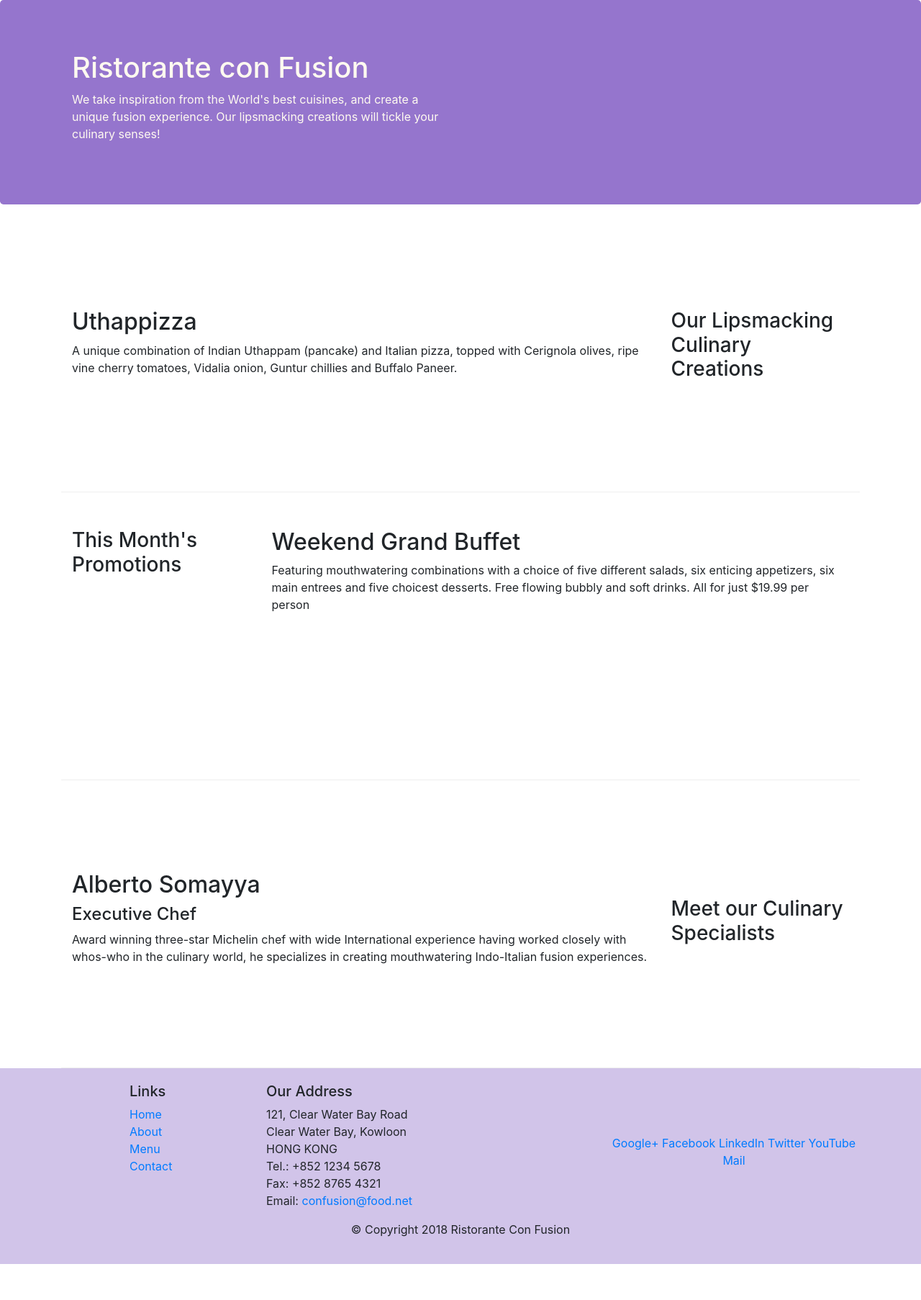
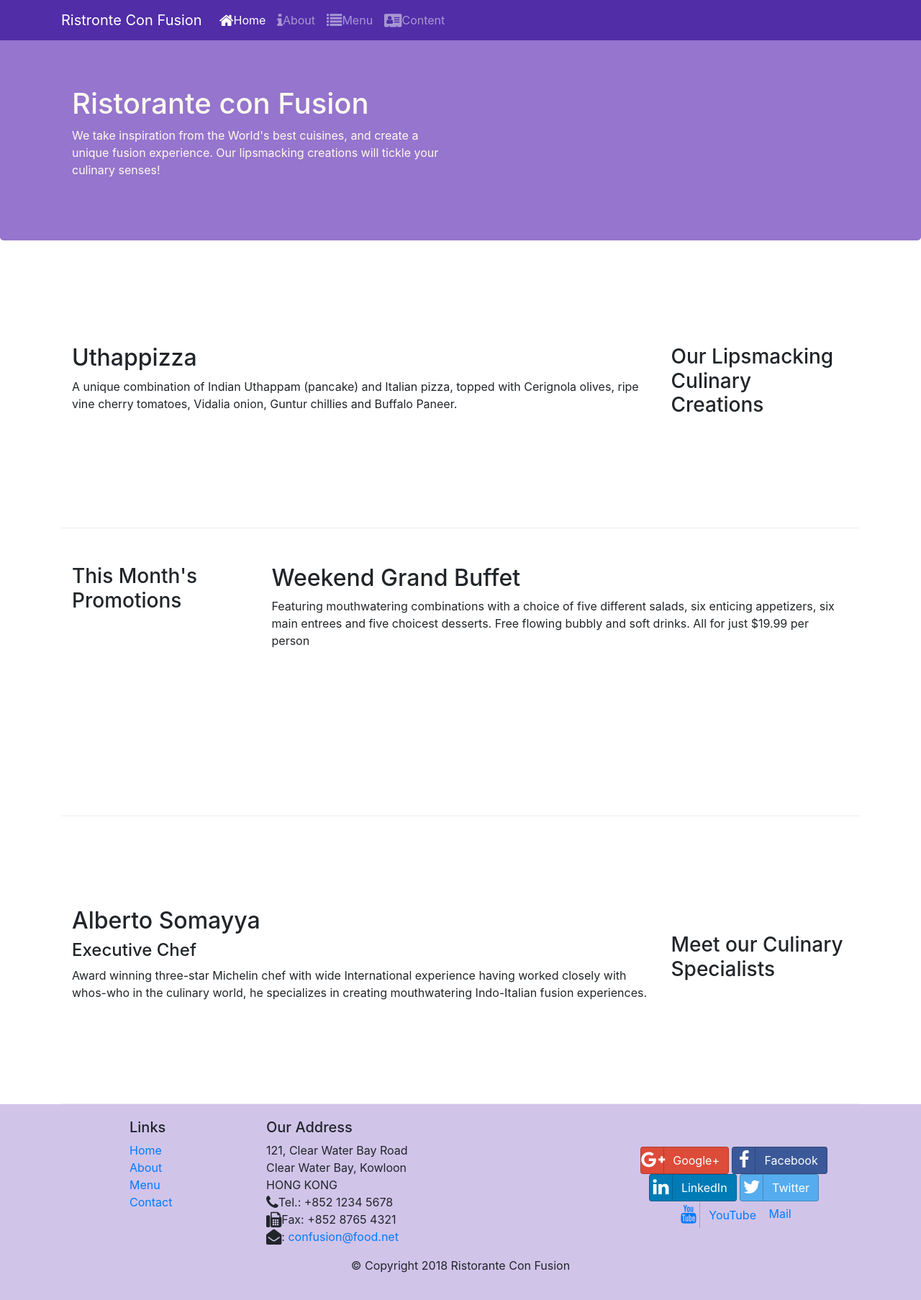
Before and after one commit to rohail321/Full-Stack-Web-Dev-with-React-Specialization, a website: page index.html in a window 1280 px wide. Shown: the whole page at 72% size. Before the commit the page ends 1756 px from the top, so only its background shows below. Drawn offline with nearby package versions, Linux system fonts and the light colour scheme.

Commit message:
icon font

```diff
--- a/css/style.css
+++ b/css/style.css
@@ -26,3 +26,10 @@
   margin: 0px;
   color: black;
 }
+body {
+  padding: 50px 0px 0px 0px;
+  z-index: 0;
+}
+.navbar-dark {
+  background-color: #512da8;
+}
--- a/index.html
+++ b/index.html
@@ -14,10 +14,55 @@
       href="node_modules/bootstrap/dist/css/bootstrap.min.css"
     />
     <link rel="stylesheet" href="/css/style.css" />
+    <link
+      rel="stylesheet"
+      href="/node_modules/font-awesome/css/font-awesome.css"
+    />
+    <link
+      rel="stylesheet"
+      href="/node_modules/bootstrap-social/bootstrap-social.css"
+    />
     <title>Ristorante Con Fusion</title>
   </head>
 
   <body>
+    <nav class="navbar navbar-dark navbar-expand-sm fixed-top">
+      <div class="container">
+        <button
+          class="navbar-toggler"
+          type="button"
+          data-toggle="collapse"
+          data-target="#Navbar"
+        >
+          <span class="navbar-toggler-icon"></span>
+        </button>
+        <a class="navbar-brand" href="#">Ristronte Con Fusion</a>
+        <div class="collapse navbar-collapse" id="Navbar">
+          <ul class="navbar-nav mr-auto">
+            <li class="nav-item active">
+              <a class="nav-link" href="#"
+                ><span class="fa fa-home fa-lg"></span>Home</a
+              >
+            </li>
+            <li class="nav-item">
+              <a class="nav-link" href="./aboutus.html"
+                ><span class="fa fa-info fa-lg"></span>About</a
+              >
+            </li>
+            <li class="nav-item">
+              <a class="nav-link" href="#"
+                ><span class="fa fa-list fa-lg"></span>Menu</a
+              >
+            </li>
+            <li class="nav-item">
+              <a class="nav-link" href="#"
+                ><span class="fa fa-address-card fa-lg"></span>Content</a
+              >
+            </li>
+          </ul>
+        </div>
+      </div>
+    </nav>
     <header class="jumbotron">
       <div class="container">
         <div class="row row-header">
@@ -88,7 +133,7 @@
             <h5>Links</h5>
             <ul class="list-unstyled">
               <li><a href="#">Home</a></li>
-              <li><a href="#">About</a></li>
+              <li><a href="./aboutus.html">About</a></li>
               <li><a href="#">Menu</a></li>
               <li><a href="#">Contact</a></li>
             </ul>
@@ -99,18 +144,33 @@
               121, Clear Water Bay Road<br />
               Clear Water Bay, Kowloon<br />
               HONG KONG<br />
-              Tel.: +852 1234 5678<br />
-              Fax: +852 8765 4321<br />
-              Email: <a href="mailto:confusion@food.net">confusion@food.net</a>
+              <i class="fa fa-phone fa-lg"></i>Tel.: +852 1234 5678<br />
+              <i class="fa fa-fax fa-lg"></i>Fax: +852 8765 4321<br />
+              <i class="fa fa-envelope-open fa-lg"></i>:
+              <a href="mailto:confusion@food.net">confusion@food.net</a>
             </address>
           </div>
           <div class="col-12 col-sm-4 align-self-center">
             <div class="text-center">
-              <a href="http://google.com/+">Google+</a>
-              <a href="http://www.facebook.com/profile.php?id=">Facebook</a>
-              <a href="http://www.linkedin.com/in/">LinkedIn</a>
-              <a href="http://twitter.com/">Twitter</a>
-              <a href="http://youtube.com/">YouTube</a>
+              <a class="btn btn-social btn-google" href="http://google.com/+"
+                ><i class="fa fa-google-plus fa-lg"></i>Google+</a
+              >
+              <a
+                class="btn btn-social btn-facebook"
+                href="http://www.facebook.com/profile.php?id="
+                ><i class="fa fa-facebook fa-lg"></i>Facebook</a
+              >
+              <a
+                class="btn btn-social btn-linkedin"
+                href="http://www.linkedin.com/in/"
+                ><i class="fa fa-linkedin fa-lg"></i>LinkedIn</a
+              >
+              <a class="btn btn-social btn-twitter" href="http://twitter.com/"
+                ><i class="fa fa-twitter fa-lg"></i>Twitter</a
+              >
+              <a class="btn btn-social btn-youtube" href="http://youtube.com/"
+                ><i class="fa fa-youtube fa-lg"></i>YouTube</a
+              >
               <a href="mailto:">Mail</a>
             </div>
           </div>
--- a/package.json
+++ b/package.json
@@ -15,6 +15,8 @@
   },
   "dependencies": {
     "bootstrap": "^4.0.0",
+    "bootstrap-social": "^5.1.1",
+    "font-awesome": "^4.7.0",
     "jquery": "^3.3.1",
     "popper.js": "^1.12.9"
   }
```
Also changed, not shown: aboutus.html (+67 -9 lines), 1 other file.
